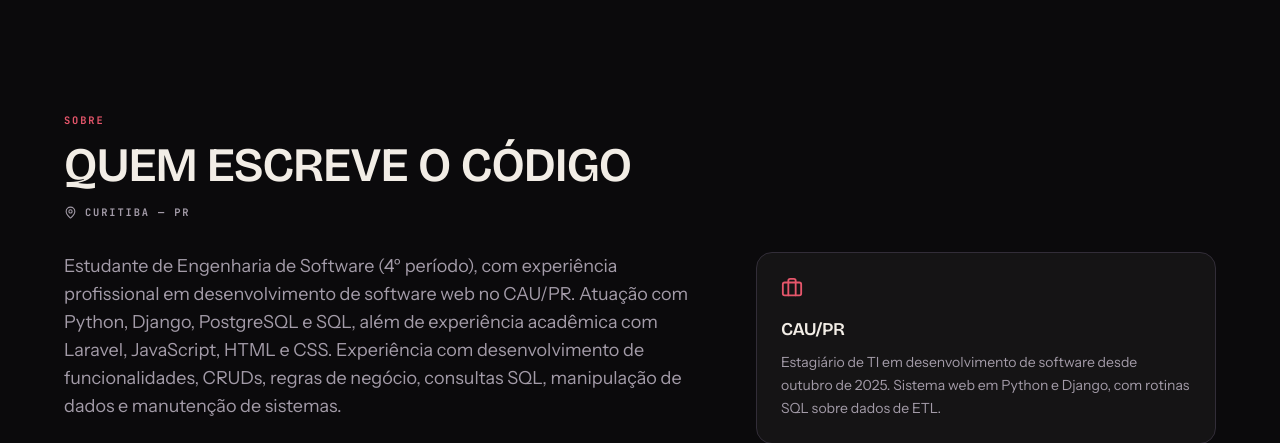
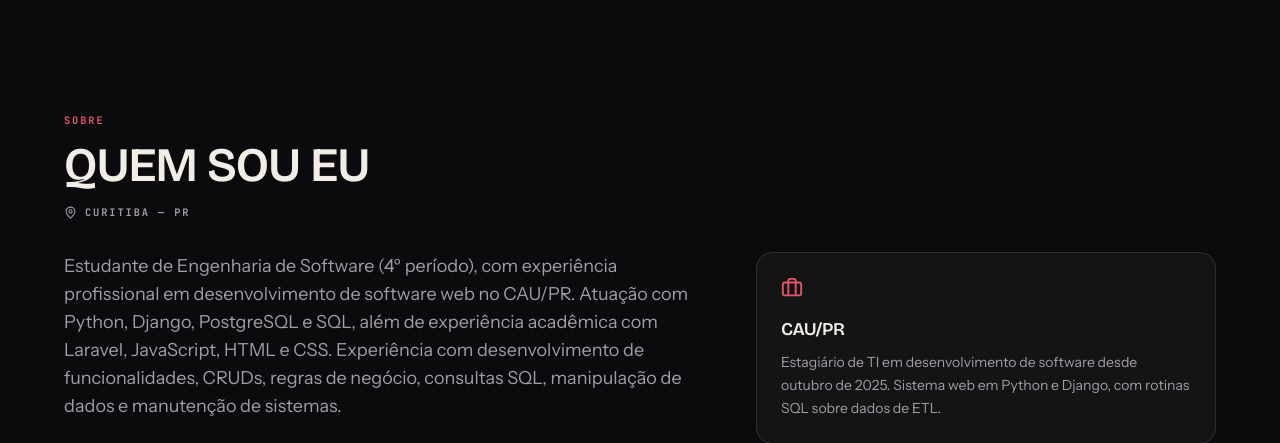
Before and after one commit to AndreGritten/portfolio, a Django app: page / in a window 1280 px wide. Shown: the part 799-1242 px from the top of the page. Run offline with Django 5.2, Linux system fonts and the light colour scheme; data that the repository does not hold is empty; parts of the project's set-up code (start-up, migrations or seed data) failed here and were passed over.

Commit message:
Alterando título de Sobre

```diff
--- a/templates/portfolio/home.html
+++ b/templates/portfolio/home.html
@@ -129,7 +129,7 @@
 
       <p data-brilho class="rotulo revelar mb-3">Sobre</p>
       <h2 data-brilho class="titulo-secao revelar mb-4 text-[clamp(1.8rem,4.5vw,3rem)]">
-        Quem escreve o código
+        Quem sou eu
       </h2>
 
       {% comment %}
```
